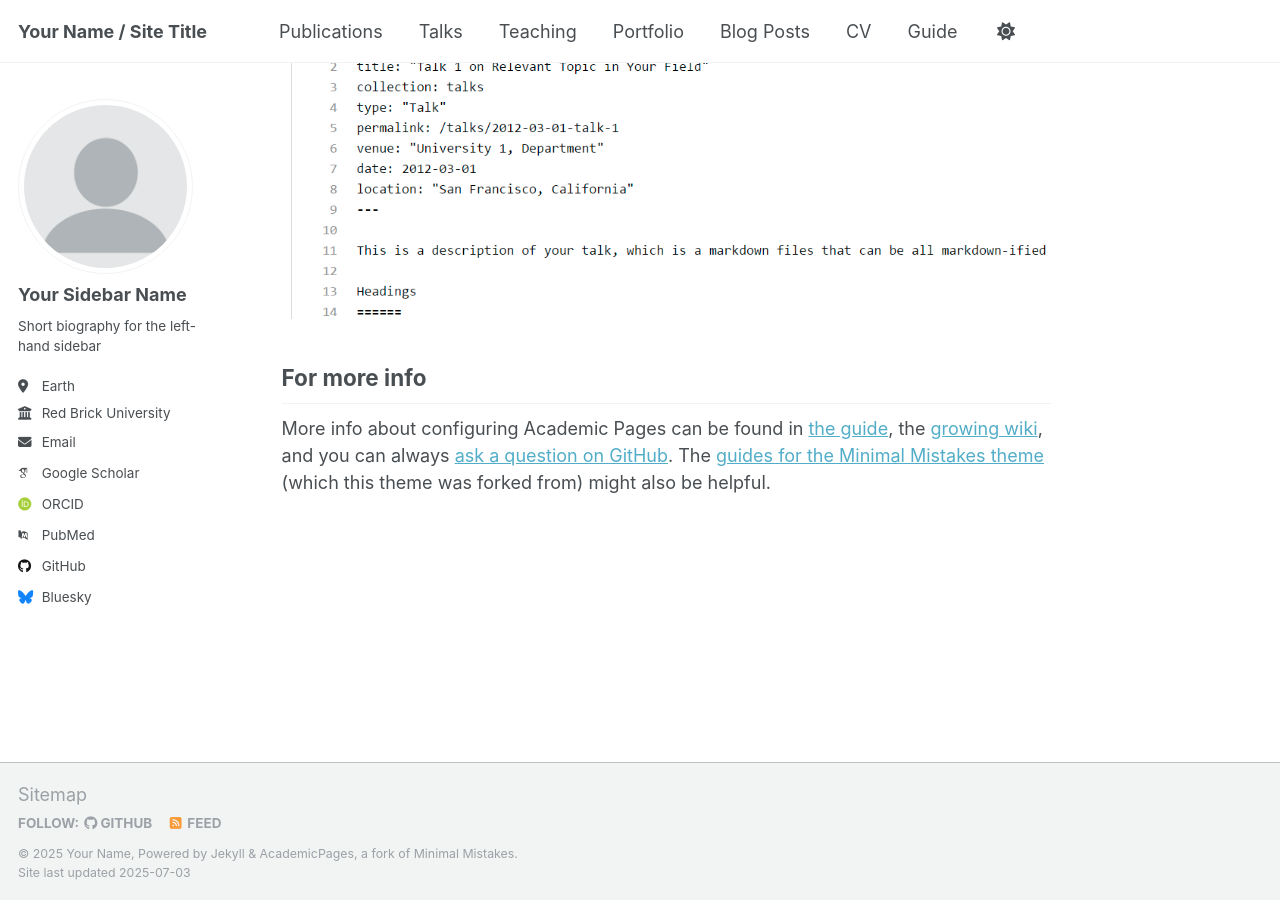
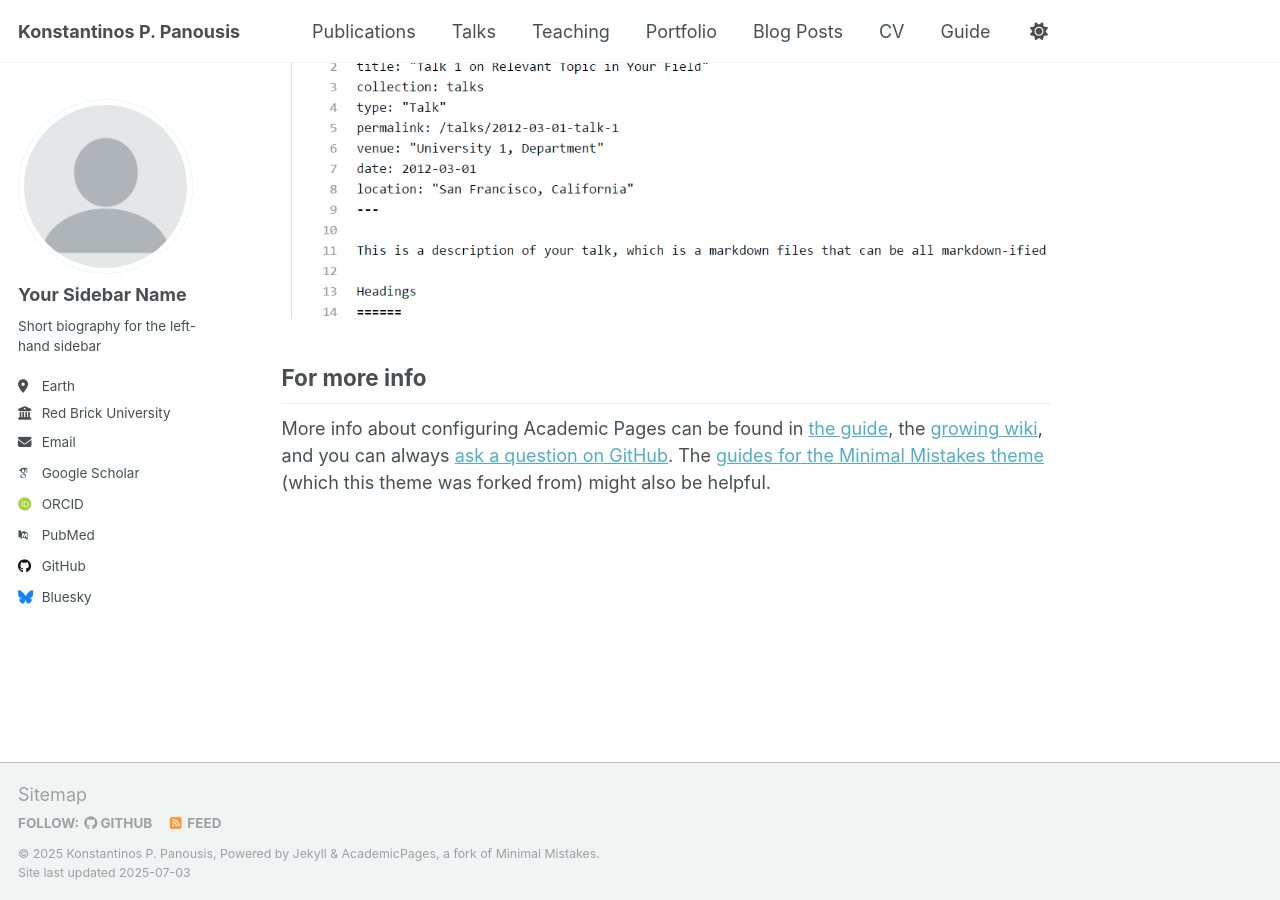
Before and after one commit to konpanousis/konpanousis.github.io, a Jekyll site: the page built from _pages/about.md, in a window 1280 px wide and 900 px high, scrolled down 2880 px. Built offline with Jekyll 4.4.1, drawn with Linux system fonts in a browser that asks for light colours; some web fonts are replaced; a script that is not in the unit is left out.

Commit message:
Update _config.yml

```diff
--- a/_config.yml
+++ b/_config.yml
@@ -9,9 +9,9 @@
 # Basic Site Settings
 locale                   : "en-US"
 site_theme               : "default"
-title                    : "Your Name / Site Title"
+title                    : "Konstantinos P. Panousis"
 title_separator          : "-"
-name                     : &name "Your Name"
+name                     : &name "Konstantinos P. Panousis"
 description              : &description "personal description"
 url                      : https://academicpages.github.io # the base hostname & protocol for your site e.g. "https://[your GitHub username].github.io" or if you already have some other page hosted on Github then use "https://[your GitHub username].github.io/[Your Repo Name]"
 baseurl                  : "" # the subpath of your site, e.g. "/blog"
```
